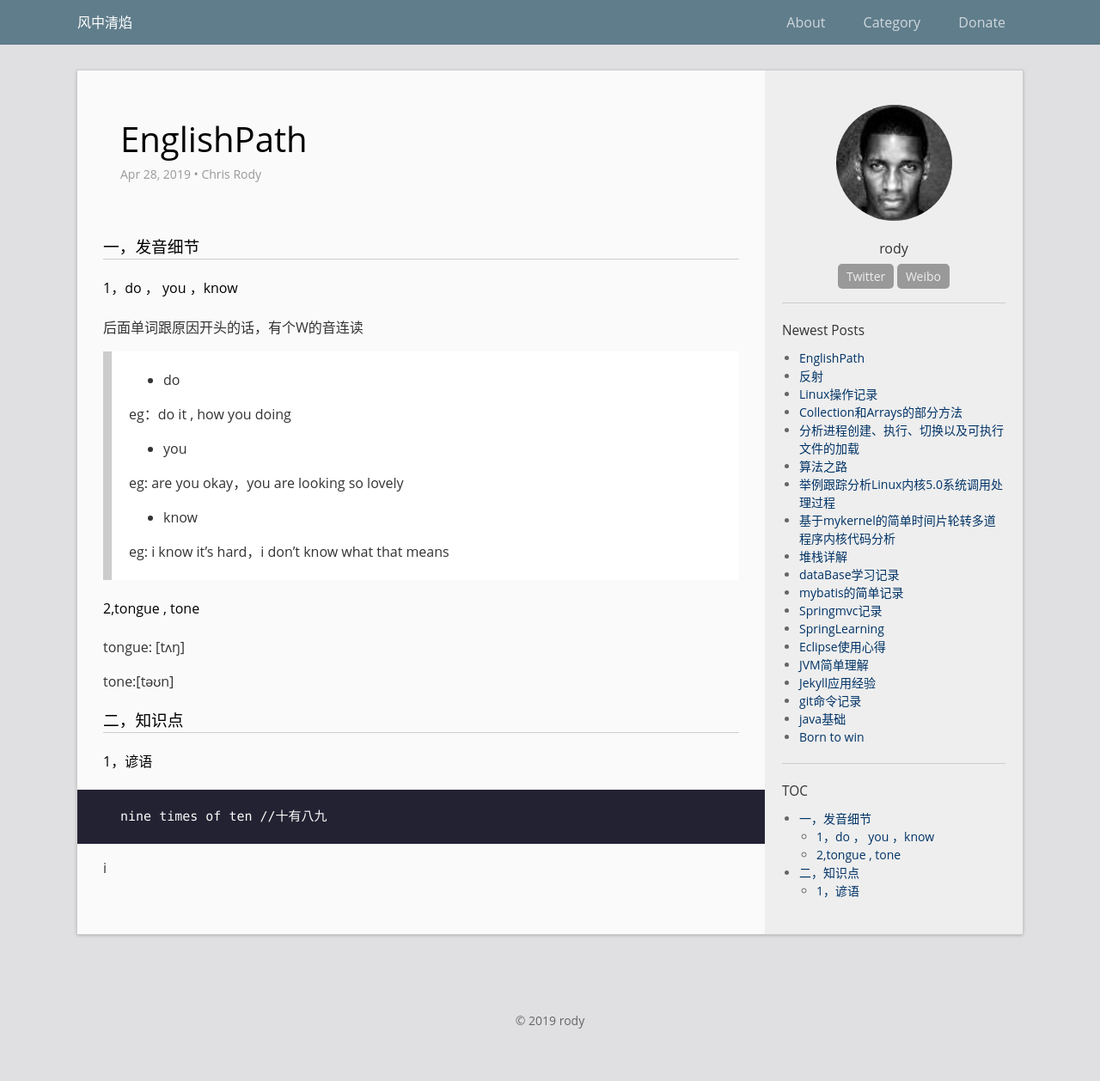
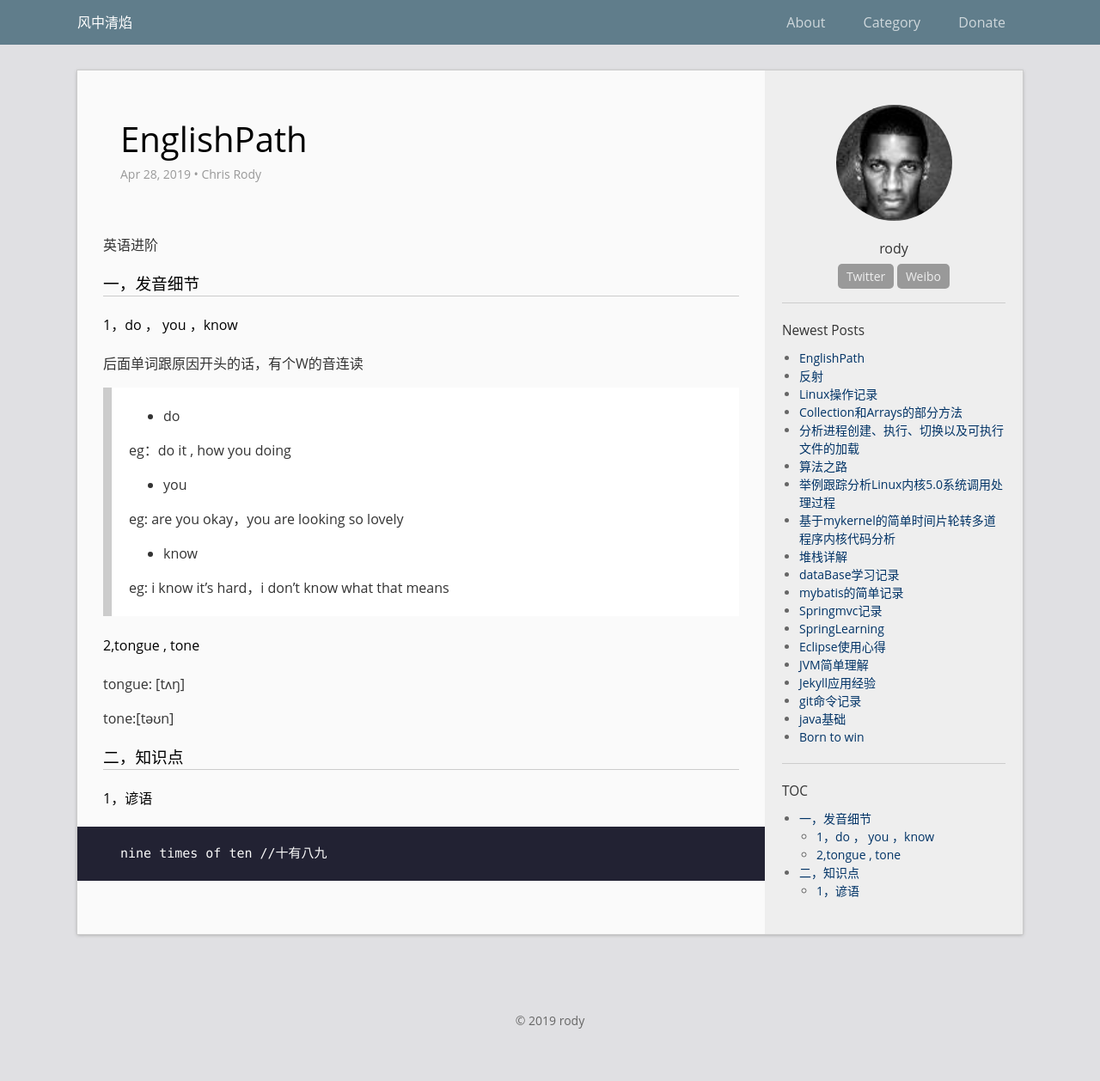
Before and after one commit to rodyyyy/rodyyyy.github.io, a Jekyll site: the page built from _posts/2019-04-28-OralAndListeningEnglish.md, in a window 1280 px wide. Shown: the whole page at 86% size. Built offline with Jekyll 4.4.1, drawn with Linux system fonts in a browser that asks for light colours.

Commit message:
english notebook

````diff
--- a/_posts/2019-04-28-OralAndListeningEnglish.md
+++ b/_posts/2019-04-28-OralAndListeningEnglish.md
@@ -3,6 +3,8 @@ layout: post
 title: EnglishPath
 author: Chris Rody
 ---
+
+英语进阶
 
 ### 一，发音细节
 
@@ -35,5 +37,3 @@ tone:[təʊn]
 ```xml
 nine times of ten //十有八九
 ```
-
-i
````
